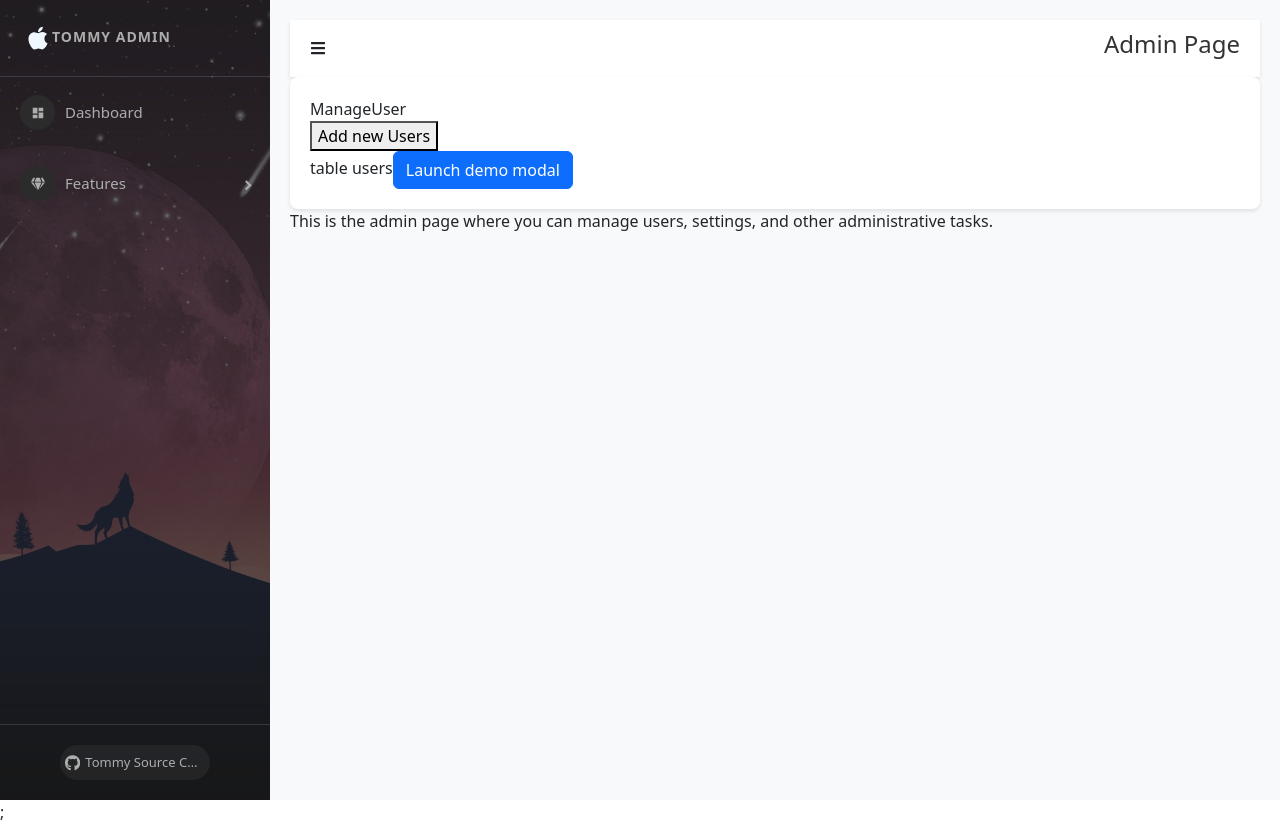
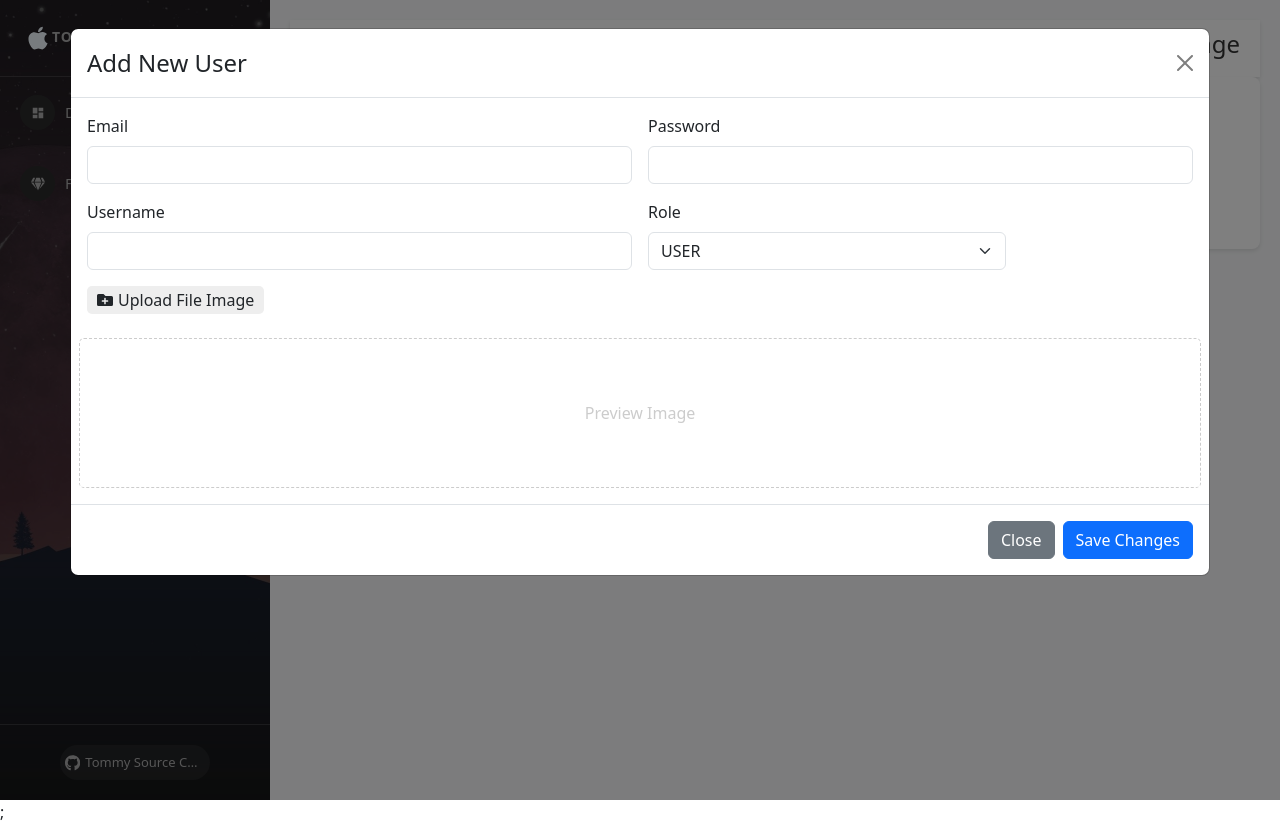
Before and after one commit to phucthor/test-demo-react, a React (Create React App) app: page /admins/manage-user in a window 1280 px wide. Both pictures are taken after a click on the button "Add new Users". Built offline with nearby package versions, Linux system fonts and the light colour scheme.

Commit message:
video 58

```diff
--- a/src/components/Admin/Content/ManageUser.js
+++ b/src/components/Admin/Content/ManageUser.js
@@ -1,17 +1,27 @@
+import { useState } from "react";
 import ModalCreateUser from "./ModalCreateUser";
-import './ManageUser.scss';
+import "./ManageUser.scss";
+import { FaPlusCircle } from "react-icons/fa";
 const ManageUser = (props) => {
+  const [showModalCreateUser, setShowModalCreateUser] = useState(false);
+
   return (
     <div className="manage-user-container">
       <div className="title">ManageUser</div>
       <div className="users-content">
-        <div>
-          <button>Add new Users</button>
+        <div className="btn-add-new">
+          <button
+            className="btn btn-primary"
+            onClick={() => setShowModalCreateUser(true)}
+          >
+            <FaPlusCircle /> Add new Users
+          </button>
         </div>
-        <div>
-          table users
-          <ModalCreateUser />
-        </div>
+        <div className="table-users-container">table users</div>
+        <ModalCreateUser
+        show={showModalCreateUser}
+        setShow={setShowModalCreateUser}
+        />
       </div>
     </div>
   );
--- a/src/components/Admin/Content/ManageUser.scss
+++ b/src/components/Admin/Content/ManageUser.scss
@@ -1,5 +1,16 @@
 .manage-user-container {
+  padding: 10px;
   .users-content {
+    .btn-add-new {
+      margin-bottom: 15px 0;
+
+    }
+  }
+
+  .title {
+    font-weight: bold;
+    font-size: 20px;
+    margin-bottom: 20px;
   }
 }
 
--- a/src/components/Admin/Content/ModalCreateUser.js
+++ b/src/components/Admin/Content/ModalCreateUser.js
@@ -2,11 +2,21 @@
 import Button from "react-bootstrap/Button";
 import Modal from "react-bootstrap/Modal";
 import { FaFolderPlus } from "react-icons/fa";
-const ModalCreateUser = () => {
-  const [show, setShow] = useState(false);
+import axios from "axios";
+const ModalCreateUser = (props) => {
 
-  const handleClose = () => setShow(false);
-  const handleShow = () => setShow(true);
+  const { show, setShow } = props;
+  // const [show, setShow] = useState(false);
+
+  const handleClose = () => {
+    setShow(false)
+    setEmail("");
+    setPassword("");
+    setUsername("");
+    setRole("USER");
+    setImage("");
+    setPreviewImage("");
+  };
 
   const [email, setEmail] = useState("");
   const [password, setPassword] = useState("");
@@ -21,11 +31,39 @@
       console.log("handleUploadImage", e.target.files[0]);
     }
   }
+
+  const handleSubmitCreateUser = async() => {
+    // validate input fields
+
+    // call APIs
+    // let data = {
+    //   email: email,
+    //   password: password,
+    //   username: username,
+    //   role: role,
+    //   userImage: image,
+    // }
+
+    const data = new FormData();
+    data.append('email', email);
+    data.append('password', password);
+    data.append('username', username);
+    data.append('role', role);
+    data.append('userImage', image);
+
+    let res = axios.post('http://localhost:8081/api/v1/participant', data);
+    console.log("Response from API:", res);
+
+    console.log("Creating user with details:", data);
+    // Reset form fields after submission
+
+  }
+
   return (
     <>
-      <Button variant="primary" onClick={handleShow}>
+      {/* <Button variant="primary" onClick={handleShow}>
         Launch demo modal
-      </Button>
+      </Button> */}
 
       <Modal
         show={show}
@@ -106,7 +144,7 @@
           <Button variant="secondary" onClick={handleClose}>
             Close
           </Button>
-          <Button variant="primary" onClick={handleClose}>
+          <Button variant="primary" onClick={() => handleSubmitCreateUser()}>
             Save Changes
           </Button>
         </Modal.Footer>
```
